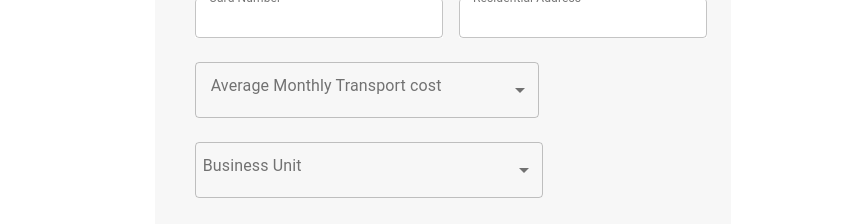
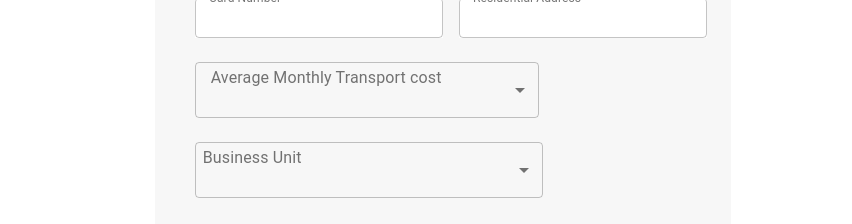
Before and after one commit to ParamNinjas/kwelr, a React (Create React App) app: page / in a window 1280 px wide. Shown: the part 224-448 px from the top of the page, without its empty margins (0-852 px from the left). Built offline with nearby package versions, Linux system fonts and the light colour scheme.

Commit message:
restyled

```diff
--- a/src/components/Home/Home.css
+++ b/src/components/Home/Home.css
@@ -94,12 +94,12 @@
     .label{
       position: relative !important;
       left: 3em !important;
-      top: 0.5em !important;
+
     }
     .label2{
       position: relative !important;
       left: 3em !important;
-      top: 0.5em !important;
+
     }
     .resAdd{
       position: relative;
@@ -112,12 +112,14 @@
     .dropdown{
        position: relative;
        left: 2em;
+
        width: 32em !important;
 
     }
     .dropdown2{
        position: relative;
        left: 2.5em;
+
        width: 32em !important;
 
     }
```
